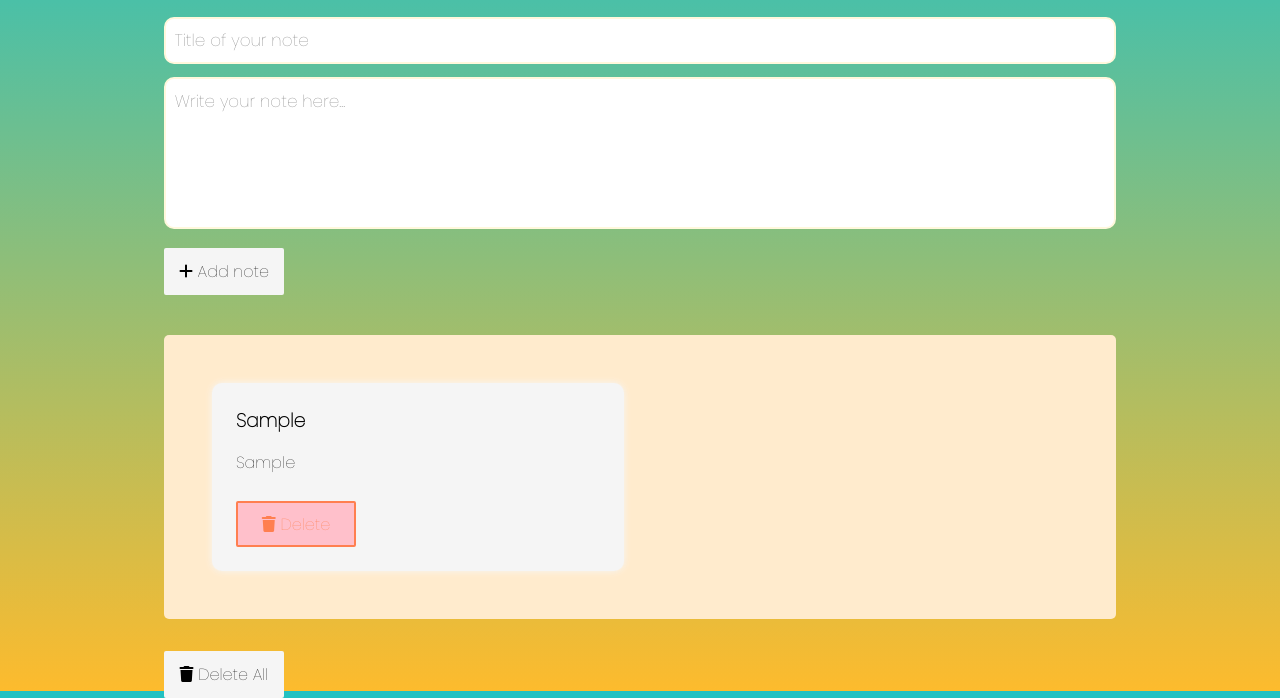
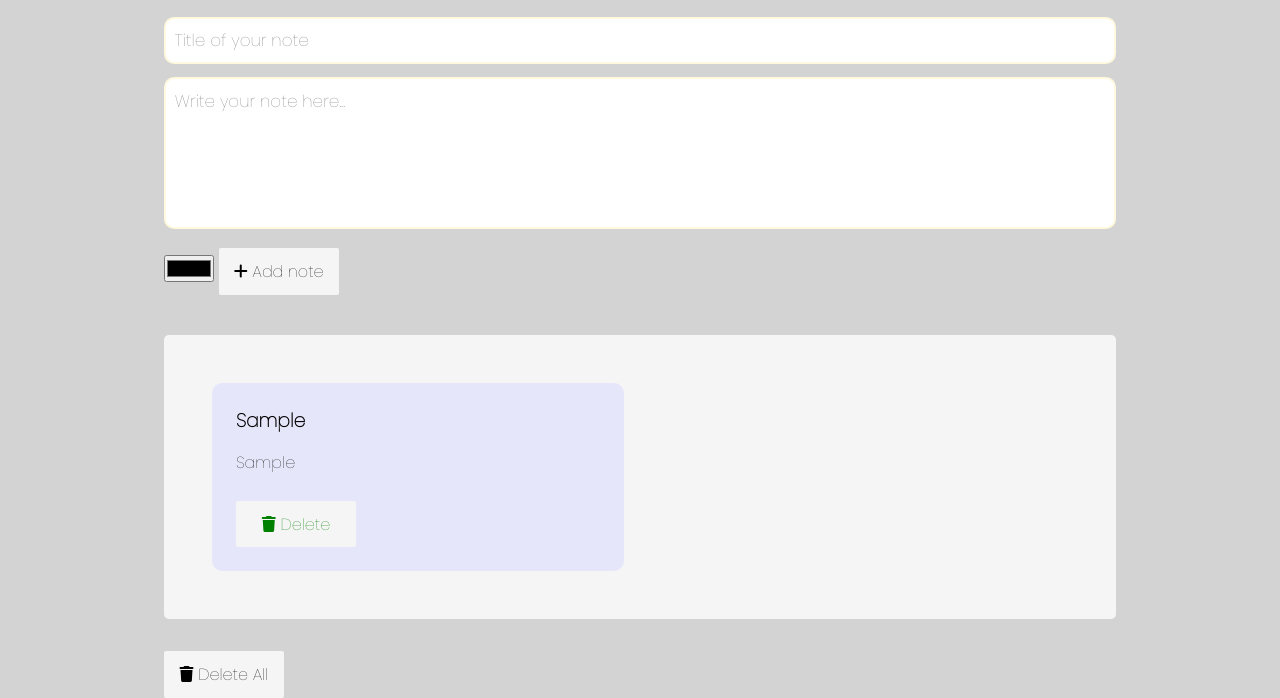
Before and after one commit to julcia106/Programowanie-aplikacji-webowych, a plain HTML site: page Projekt 4/index.html in a window 1280 px wide. Both pictures are taken after typing "Sample", "Sample" into the empty fields and a click on the button "Add note". Shown: the part 157-855 px from the top of the page. Drawn offline with Linux system fonts and the light colour scheme.

Commit message:
Add script

```diff
--- a/Projekt 4/index.html
+++ b/Projekt 4/index.html
@@ -16,7 +16,8 @@
             <div class="note-wrapper">
                 <input type = "text" id = "note-title" placeholder="Title of your note">
                 <textarea id="note-content" placeholder="Write your note here..."
-                rows="5"></textarea>
+                rows="5"></textarea> <input type="color" id="color-picker" />
+
                 <button id="add-note-btn" class = "btn" type = "button">
                     <span><i class="fas fa-plus"></i></span>
                     Add note
--- a/Projekt 4/style.css
+++ b/Projekt 4/style.css
@@ -10,7 +10,7 @@
 body{
     line-height: 1.5;
     font-weight: 300;
-    background-image: linear-gradient(#22c1c3, #fdbb2d);
+    background-color: lightgray;
     height: 100vh;
 }
 
@@ -20,6 +20,7 @@ body{
     padding: 0 1.5rem;
 }
 
+/* title */
 .note h2{
     font-size: 2.6rem;
     text-align: center;
@@ -28,6 +29,7 @@ body{
     color: seashell;
 }
 
+/* subtitle */
 .note-input h3{
     color: seashell;
 }
@@ -45,6 +47,7 @@ body{
     padding: 0.55rem;
     margin-bottom: 0.8rem;
     border-radius: 10px;
+
 }
 
 #note-content{
@@ -73,19 +76,19 @@ btn:focus{
 }
 
 .btn:hover {
-    background: chartreuse;
-    box-shadow: 0 0 8px 0 chartreuse;
+    background: rgb(233, 239, 240);
+    box-shadow: 0 0 8px 0 rgb(233, 239, 240);
 }
 
 .note-list{
     margin: 2rem 0;
-    background-color: blanchedalmond;
+    background-color: whitesmoke;
     padding: 2rem;
     border-radius: 5px;
 }
 
 .note-item{
-    background: whitesmoke;
+    background: lavender;
     margin: 1rem;
     padding: 1.5rem;
     border-radius: 10px;
@@ -102,9 +105,9 @@ btn:focus{
 
 .note-item .btn{
     margin-top: 0.8rem;
-    background: pink;
-    border: 2px solid coral;
-    color:coral;
+    background: whitesmoke;
+    border: 2px solid whitesmoke;
+    color: green;
 }
 
 @media (min-width: 992px){
```
